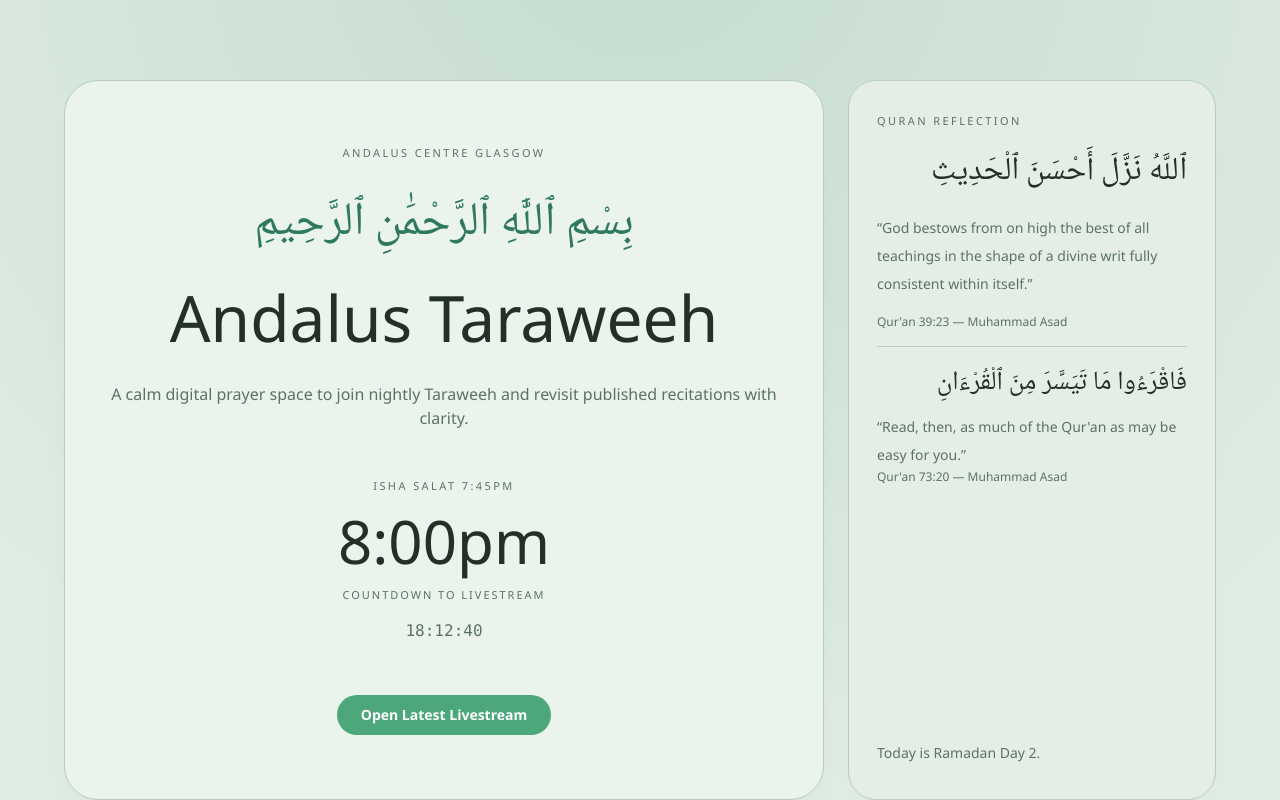
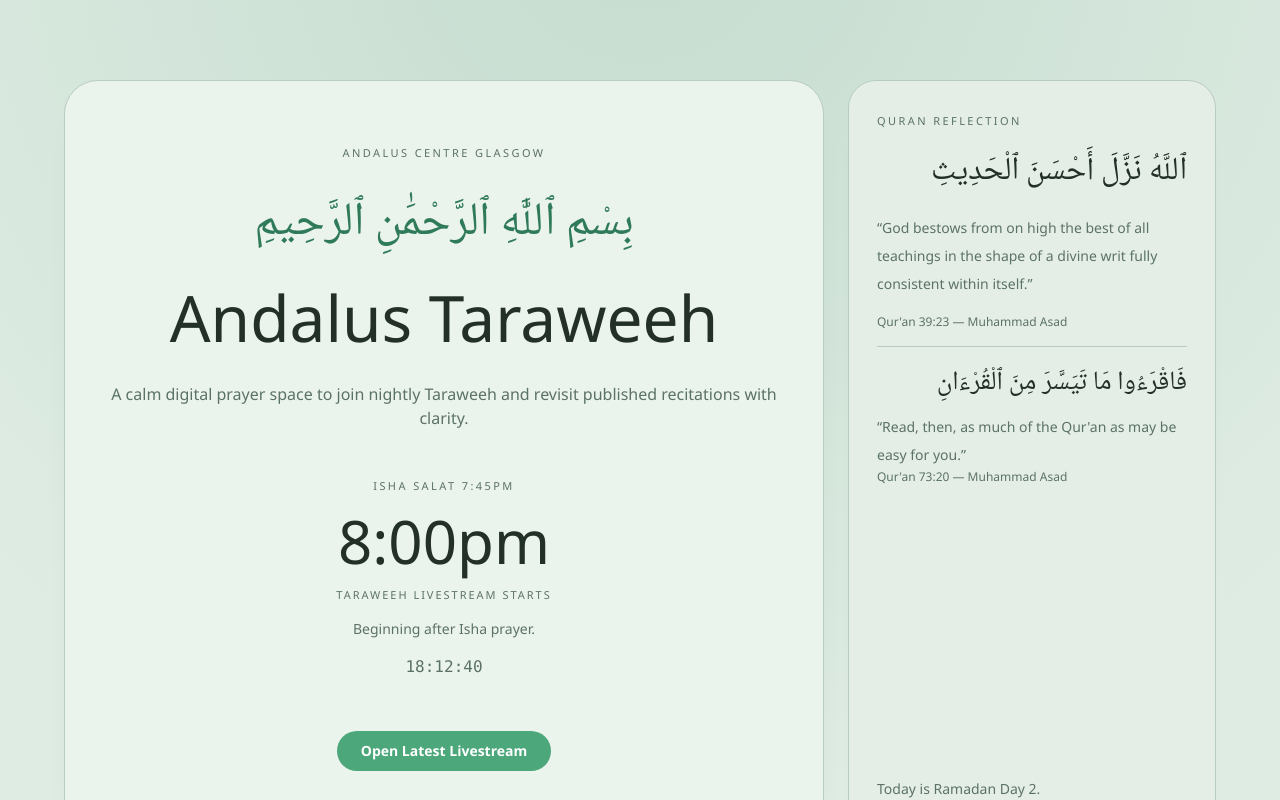
Before and after one commit to Himikid/andalus-taraweeh, a Next.js app: page / in a window 1280 px wide. Shown: the top 800 px of the page. Built offline with nearby package versions, Linux system fonts and the light colour scheme.

Commit message:
Refine livestream copy to remove duplicate Isha time

```diff
--- a/components/home/LiveStatus.tsx
+++ b/components/home/LiveStatus.tsx
@@ -59,7 +59,8 @@ export default function LiveStatus() {
       ) : (
         <>
           <p className="font-[var(--font-heading)] text-5xl leading-none text-ivory sm:text-6xl">8:00pm</p>
-          <p className="label-caps !tracking-[0.18em]">Countdown To Livestream</p>
+          <p className="label-caps !tracking-[0.18em]">Taraweeh Livestream Starts</p>
+          <p className="text-sm text-muted">Beginning after Isha prayer.</p>
           <p className="font-mono text-base text-muted">{countdown}</p>
         </>
       )}
```
